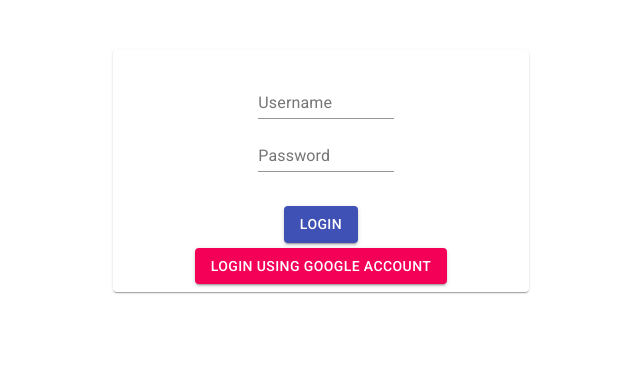
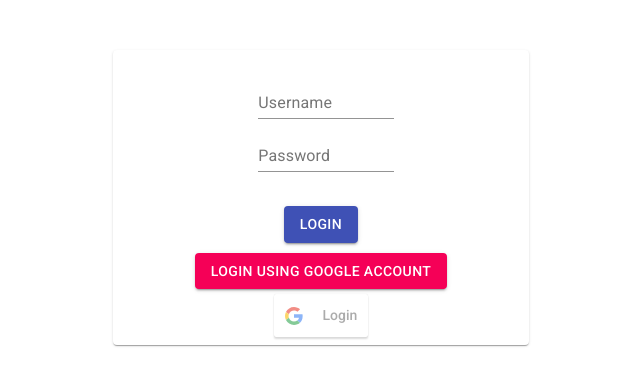
Before and after one commit to Sameer3079/SSD-Assignment-2, a React (Create React App) app in the folder app/: page / in a window 1280 px wide. Shown: the top 386 px of the page, without its empty margins (319-959 px from the left). Built offline with nearby package versions, Linux system fonts and the light colour scheme.

Commit message:
Added Google Login React Module

```diff
--- a/app/package.json
+++ b/app/package.json
@@ -9,6 +9,7 @@
     "google-auth-library": "^5.2.0",
     "react": "^16.9.0",
     "react-dom": "^16.9.0",
+    "react-google-login": "^5.0.5",
     "react-scripts": "3.1.1"
   },
   "scripts": {
--- a/app/public/index.html
+++ b/app/public/index.html
@@ -27,8 +27,8 @@
     <link rel="stylesheet" href="https://fonts.googleapis.com/css?family=Roboto:300,400,500,700&display=swap" />
     <link rel="stylesheet" href="https://fonts.googleapis.com/icon?family=Material+Icons" />
     <link rel="stylesheet" href="https://stackpath.bootstrapcdn.com/bootstrap/4.3.1/css/bootstrap.min.css" integrity="sha384-ggOyR0iXCbMQv3Xipma34MD+dH/1fQ784/j6cY/iJTQUOhcWr7x9JvoRxT2MZw1T" crossorigin="anonymous">
-    <script src="https://apis.google.com/js/platform.js" async defer></script>
-    <meta name="google-signin-client_id" content="344394648938-tru8bg9jvo0ang8lu70gov71dplrcvus.apps.googleusercontent.com">
+    <!-- <script src="https://apis.google.com/js/platform.js" async defer></script>
+    <meta name="google-signin-client_id" content="344394648938-tru8bg9jvo0ang8lu70gov71dplrcvus.apps.googleusercontent.com"> -->
     <title>SSD Assignment</title>
   </head>
   <body>
--- a/app/src/pages/login/Login.jsx
+++ b/app/src/pages/login/Login.jsx
@@ -1,17 +1,38 @@
 import React, { Component } from 'react'
+import ReactDOM from 'react-dom';
 import TextField from '@material-ui/core/TextField'
 import Button from '@material-ui/core/Button'
 import Card from '@material-ui/core/Card'
 import CardActions from '@material-ui/core/CardActions'
 import CardContent from '@material-ui/core/CardContent'
+import { GoogleLogin } from 'react-google-login'
 
 export default class Login extends Component {
+
+
+    componentDidMount() {
+        const googleResponse = response => {
+            console.log('Response:', response)
+        }
+        ReactDOM.render(
+            <GoogleLogin
+                clientId="344394648938-tru8bg9jvo0ang8lu70gov71dplrcvus.apps.googleusercontent.com"
+                buttonText="Login"
+                onSuccess={googleResponse}
+                onFailure={googleResponse}
+                cookiePolicy={'single_host_origin'}
+            />,
+            document.getElementById('googleButton')
+        )
+    }
+
 
     render() {
 
         let margin = '5px'
 
         return (
+
             <div className="col-sm-12" style={{ marginTop: '50px' }}>
                 <Card className="offset-sm-4 col-sm-4">
                     <CardContent>
@@ -24,13 +45,14 @@
                     </CardContent>
                     <CardActions>
                         <div className="offset-sm-1 col-sm-10">
-                            <Button variant="contained" color="primary" style={{ margin: '5px' }}>
+                            <Button variant="contained" color="primary" style={{ margin: margin }}>
                                 Login
                             </Button><br />
-                            <Button variant="contained" color="secondary">
+                            <Button variant="contained" color="secondary" style={{ margin: margin }}>
                                 Login using Google Account
                             </Button>
-                        </div>
+                            <div className="col-sm-12" id="googleButton"></div>
+                        </div><br />
                     </CardActions>
                 </Card>
             </div>
```
Also changed, not shown: 1 other file (tests, documents, lock files or other folders).
